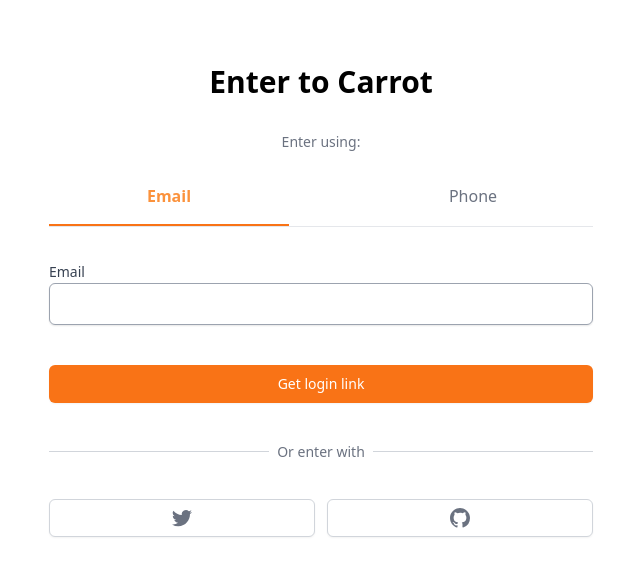
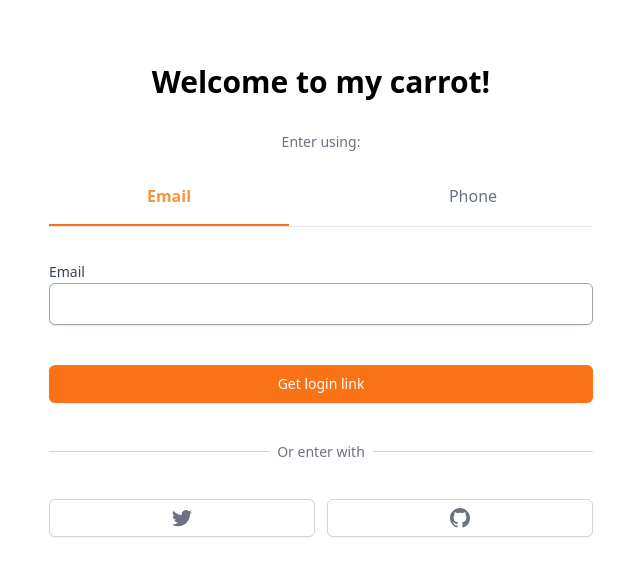
Before and after one commit to sockki/carrot-market, a Next.js app: page /enter in a window 1280 px wide. Shown: the top 576 px of the page, without its empty margins (319-959 px from the left). Built offline with nearby package versions, Linux system fonts and the light colour scheme.

Commit message:
New welcome msg

```diff
--- a/pages/enter.tsx
+++ b/pages/enter.tsx
@@ -68,7 +68,7 @@
   }, [tokenData, router]);
   return (
     <div className="mt-16 px-4 max-w-2xl m-auto">
-      <h3 className="text-3xl font-bold text-center">Enter to Carrot</h3>
+      <h3 className="text-3xl font-bold text-center">Welcome to my carrot!</h3>
       <div className="mt-8">
         {data?.ok ? (
           <form
```
